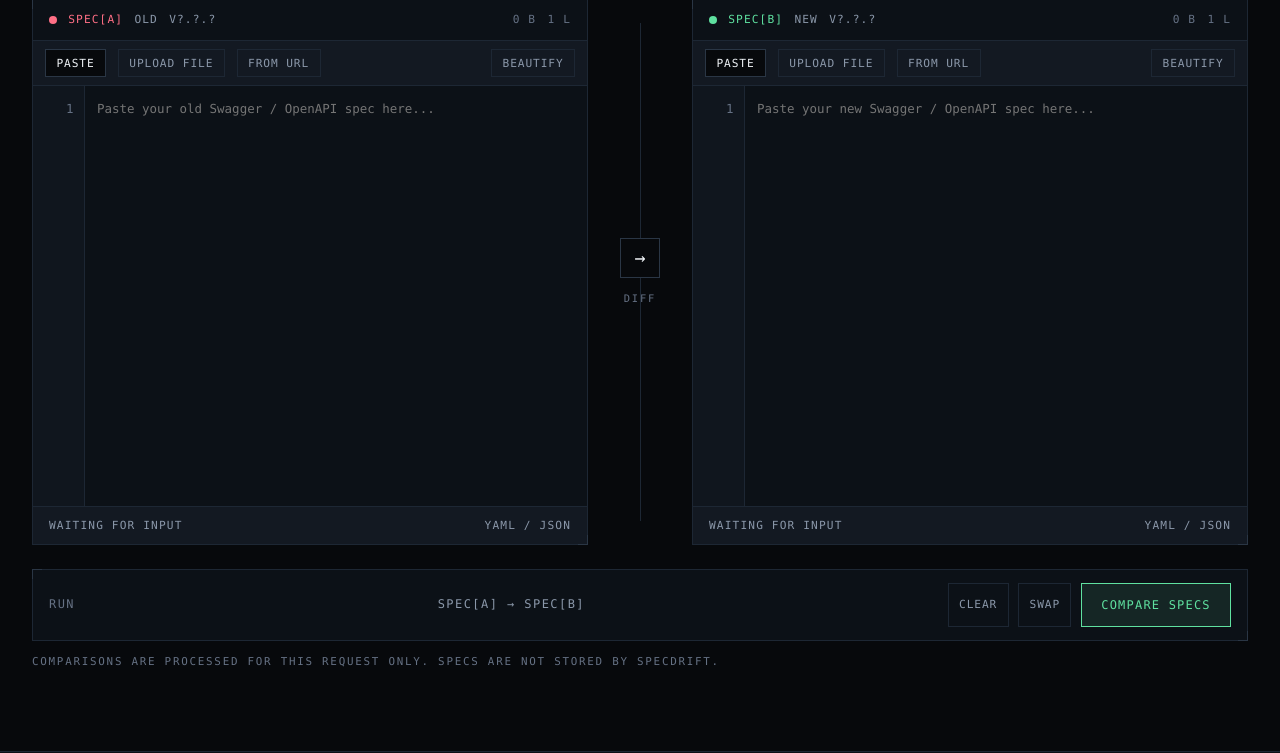
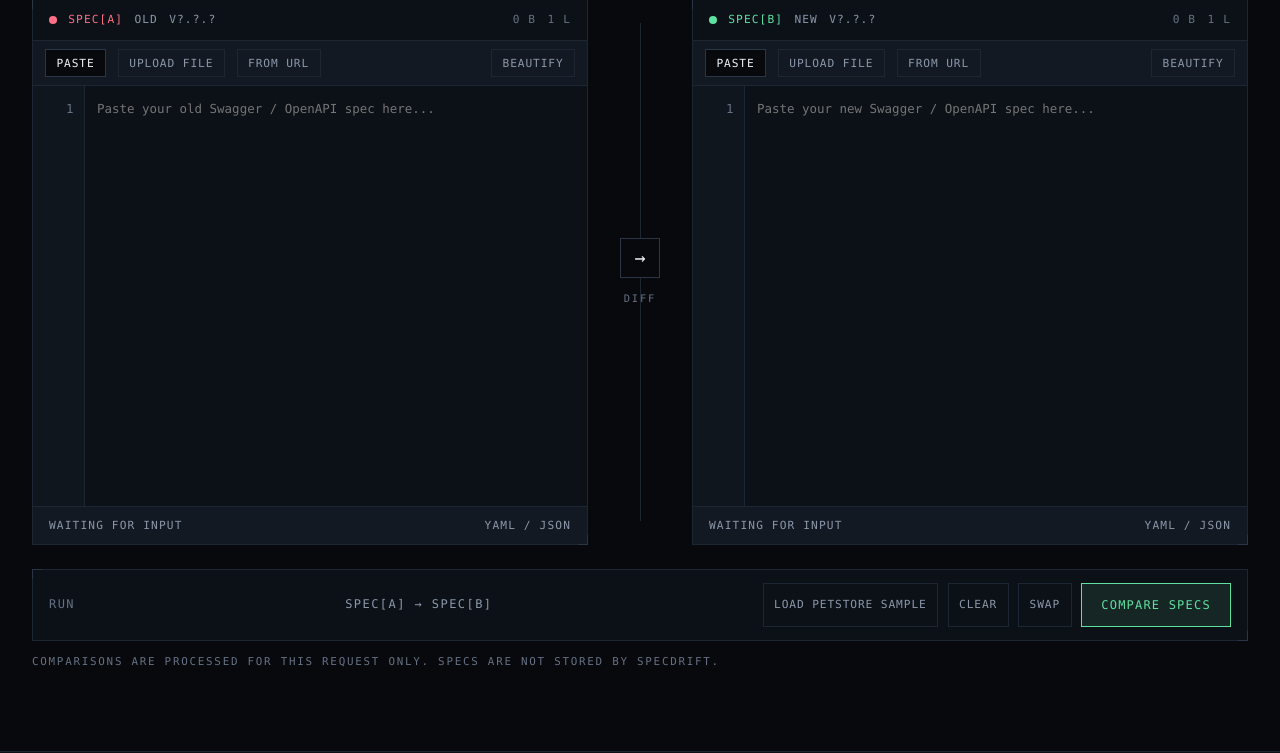
Before and after one commit to ahmed-881994/specdrift, a FastAPI app: page /upload in a window 1280 px wide. Shown: the part 727-1480 px from the top of the page. Run offline with FastAPI, Linux system fonts and the light colour scheme; some libraries are stand-ins or nearby versions.

Commit message:
feat: add sample specs endpoint and load sample button for Petstore comparison

```diff
--- a/app/routes/compare.py
+++ b/app/routes/compare.py
@@ -4,12 +4,64 @@ API comparison routes.
 Handles uploading specs and returning diff results.
 """
 
-from fastapi import APIRouter, Request, Form, UploadFile, File, HTTPException
+from pathlib import Path
+
+from fastapi import APIRouter, Form, UploadFile, File, HTTPException
 from fastapi.responses import JSONResponse
 from app.services.diff_service import DiffService
 from app.services.spec_fetcher import SpecFetchError, fetch_spec_from_url
 
 router = APIRouter()
+SAMPLES_DIR = Path(__file__).resolve().parents[2] / "samples"
+PETSTORE_SAMPLE = {
+    "name": "Swagger Petstore",
+    "description": "Well-known public Swagger/OpenAPI sample specs for a quick demo comparison.",
+    "old": {
+        "label": "Swagger Petstore 2.0",
+        "source_url": "https://petstore.swagger.io/v2/swagger.json",
+        "file": "petstore2.0.yml",
+    },
+    "new": {
+        "label": "Swagger Petstore OpenAPI 3.1",
+        "source_url": "https://petstore31.swagger.io/api/v31/openapi.json",
+        "file": "petstore3.1.yml",
+    },
+}
+
+
+@router.get("/api/sample-specs")
+async def sample_specs():
+    """
+    Return demo specifications that can be loaded into the upload editors.
+    """
+    try:
+        old_content = (SAMPLES_DIR / PETSTORE_SAMPLE["old"]["file"]).read_text(
+            encoding="utf-8"
+        )
+        new_content = (SAMPLES_DIR / PETSTORE_SAMPLE["new"]["file"]).read_text(
+            encoding="utf-8"
+        )
+    except OSError as exc:
+        raise HTTPException(
+            status_code=500, detail="Sample specifications are unavailable"
+        ) from exc
+
+    return JSONResponse(
+        content={
+            "name": PETSTORE_SAMPLE["name"],
+            "description": PETSTORE_SAMPLE["description"],
+            "old": {
+                "label": PETSTORE_SAMPLE["old"]["label"],
+                "source_url": PETSTORE_SAMPLE["old"]["source_url"],
+                "content": old_content,
+            },
+            "new": {
+                "label": PETSTORE_SAMPLE["new"]["label"],
+                "source_url": PETSTORE_SAMPLE["new"]["source_url"],
+                "content": new_content,
+            },
+        }
+    )
 
 
 @router.post("/api/fetch-spec")
--- a/app/templates/upload.html
+++ b/app/templates/upload.html
@@ -185,6 +185,7 @@
                 <span>run</span>
                 <strong>spec[A] &rarr; spec[B]</strong>
                 <div>
+                    <button type="button" id="loadSampleSpecs" class="repaint-mini-button">Load Petstore sample</button>
                     <button type="reset" class="repaint-mini-button">Clear</button>
                     <button type="button" id="swapSpecs" class="repaint-mini-button">Swap</button>
                     <button type="submit" class="repaint-button repaint-button--primary">Compare specs</button>
@@ -240,7 +241,8 @@
             status: document.getElementById('oldStatus'),
             bytes: document.getElementById('oldBytes'),
             lines: document.getElementById('oldLines'),
-            version: document.getElementById('oldVersion')
+            version: document.getElementById('oldVersion'),
+            loadedFromUrl: false
         },
         new: {
             textarea: document.getElementById('newSpecText'),
@@ -249,7 +251,8 @@
             status: document.getElementById('newStatus'),
             bytes: document.getElementById('newBytes'),
             lines: document.getElementById('newLines'),
-            version: document.getElementById('newVersion')
+            version: document.getElementById('newVersion'),
+            loadedFromUrl: false
         }
     };
 
@@ -340,6 +343,7 @@
         }
         const data = await response.json();
         state.textarea.value = data.content || '';
+        state.loadedFromUrl = true;
         syncMeta(key);
         const pasteTab = document.querySelector(`[data-target="${key}PasteTab"]`);
         if (pasteTab) activatePanel(pasteTab);
@@ -364,6 +368,59 @@
         throw new Error(`Please provide the ${key === 'old' ? 'old' : 'new'} specification`);
     }
 
+    function setSpecContent(key, content, statusText) {
+        const state = specState[key];
+        state.textarea.value = content || '';
+        state.loadedFromUrl = false;
+        syncMeta(key);
+        if (statusText) state.status.textContent = statusText;
+        const pasteTab = document.querySelector(`[data-target="${key}PasteTab"]`);
+        if (pasteTab) activatePanel(pasteTab);
+    }
+
+    function clearSpecInputs() {
+        Object.entries(specState).forEach(([key, state]) => {
+            state.textarea.value = '';
+            state.textarea.defaultValue = '';
+            state.url.value = '';
+            state.file.value = '';
+            state.loadedFromUrl = false;
+            syncMeta(key);
+            const pasteTab = document.querySelector(`[data-target="${key}PasteTab"]`);
+            if (pasteTab) activatePanel(pasteTab);
+        });
+        document.getElementById('error').hidden = true;
+        document.getElementById('loading').hidden = true;
+    }
+
+    async function loadSampleSpecs() {
+        const button = document.getElementById('loadSampleSpecs');
+        const error = document.getElementById('error');
+        button.disabled = true;
+        button.textContent = 'Loading sample...';
+        error.hidden = true;
+
+        try {
+            const response = await fetch('/api/sample-specs');
+            if (!response.ok) {
+                const errorData = await response.json().catch(() => ({}));
+                throw new Error(errorData.detail || 'Could not load the sample specifications');
+            }
+
+            const sample = await response.json();
+            specState.old.url.value = sample.old?.source_url || '';
+            specState.new.url.value = sample.new?.source_url || '';
+            setSpecContent('old', sample.old?.content, sample.old?.label || 'Sample loaded');
+            setSpecContent('new', sample.new?.content, sample.new?.label || 'Sample loaded');
+        } catch (err) {
+            error.textContent = `Error: ${err.message}`;
+            error.hidden = false;
+        } finally {
+            button.disabled = false;
+            button.textContent = 'Load Petstore sample';
+        }
+    }
+
     document.querySelectorAll('.repaint-tab[data-target]').forEach(button => {
         button.addEventListener('click', () => activatePanel(button));
     });
@@ -386,20 +443,32 @@
     });
 
     Object.entries(specState).forEach(([key, state]) => {
-        state.textarea.addEventListener('input', () => syncMeta(key));
+        state.textarea.addEventListener('input', () => {
+            state.loadedFromUrl = false;
+            syncMeta(key);
+        });
         state.textarea.addEventListener('scroll', () => {
             const gutter = state.textarea.previousElementSibling;
             if (gutter) gutter.scrollTop = state.textarea.scrollTop;
         });
+        state.url.addEventListener('input', () => {
+            if (state.url.value.trim() || !state.loadedFromUrl) return;
+            state.textarea.value = '';
+            state.loadedFromUrl = false;
+            syncMeta(key);
+        });
         state.file.addEventListener('change', async () => {
             if (!state.file.files[0]) return;
             state.textarea.value = await state.file.files[0].text();
+            state.loadedFromUrl = false;
             syncMeta(key);
             const pasteTab = document.querySelector(`[data-target="${key}PasteTab"]`);
             if (pasteTab) activatePanel(pasteTab);
         });
         syncMeta(key);
     });
+
+    document.getElementById('loadSampleSpecs').addEventListener('click', loadSampleSpecs);
 
     document.getElementById('swapSpecs').addEventListener('click', () => {
         const oldText = specState.old.textarea.value;
@@ -409,11 +478,9 @@
         syncMeta('new');
     });
 
-    document.getElementById('comparisonForm').addEventListener('reset', () => {
-        setTimeout(() => {
-            Object.keys(specState).forEach(syncMeta);
-            document.getElementById('error').hidden = true;
-        }, 0);
+    document.getElementById('comparisonForm').addEventListener('reset', event => {
+        event.preventDefault();
+        clearSpecInputs();
     });
 
     document.getElementById('comparisonForm').addEventListener('submit', async event => {
```
Also changed, not shown: tests/test_sample_specs.py (added, +21 -0 lines).
